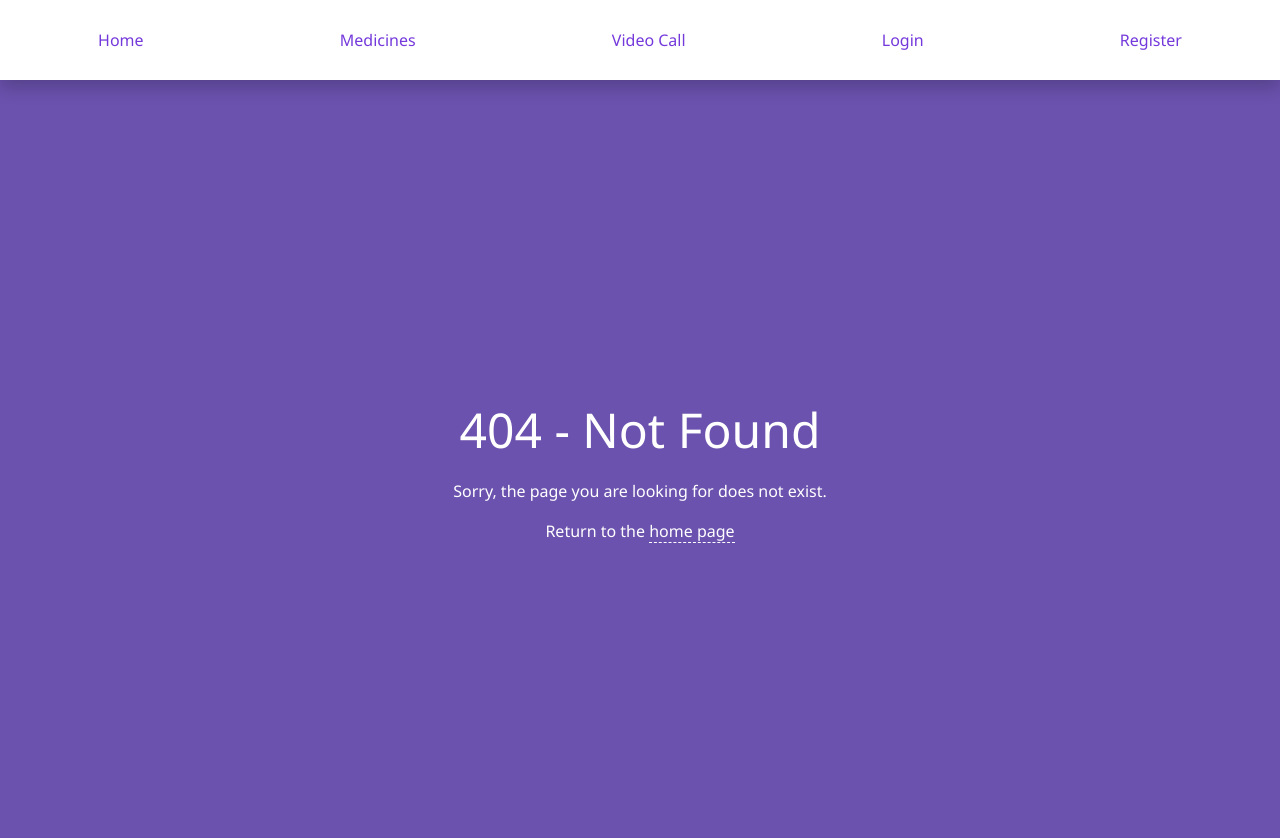
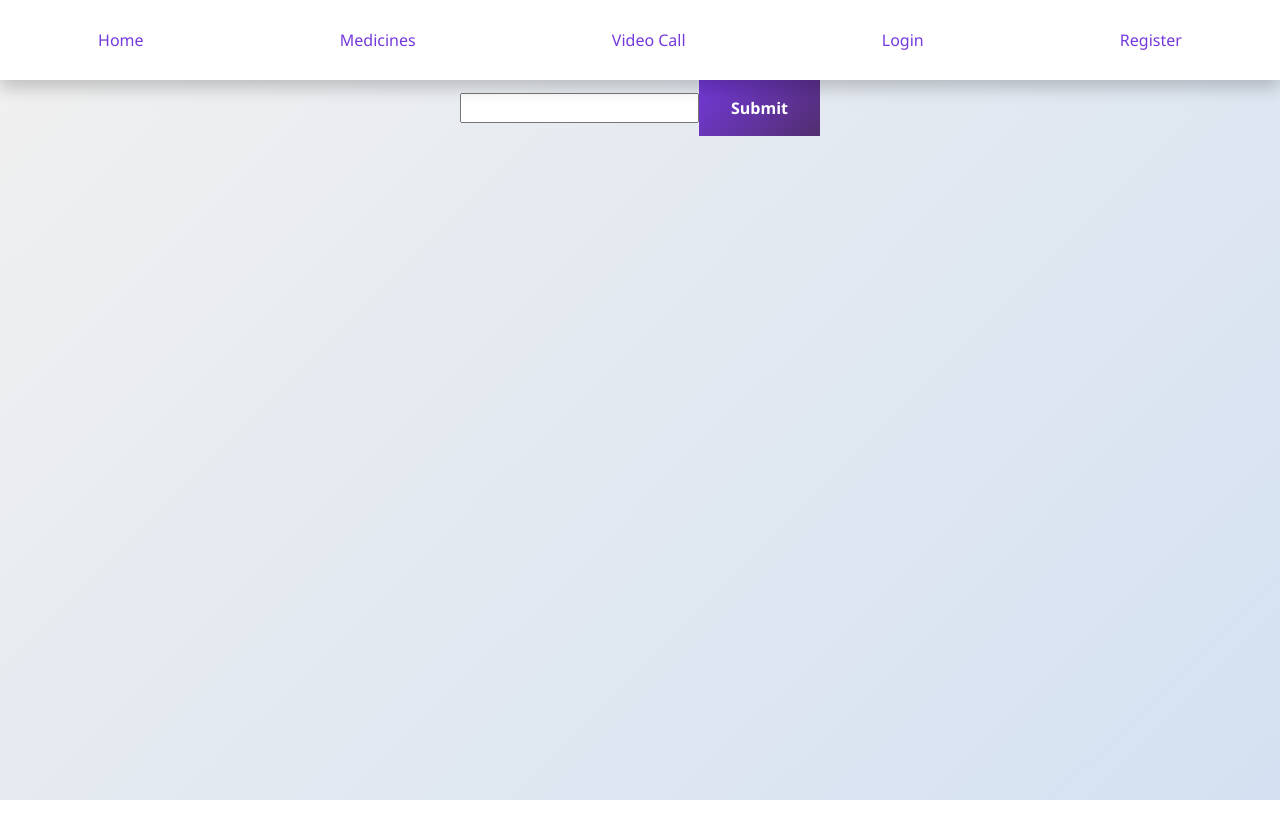
Before and after one commit to sohith18/Health-Care, a React (Vite) app in the folder client/: page /video-call in a window 1280 px wide. Before the commit this address had no page. Shown: the top 838 px of the page. After the commit the page ends 800 px from the top, so only its background shows below. Built offline with nearby package versions, Linux system fonts and the light colour scheme.

Commit message:
video call is done

```diff
--- a/client/src/App.jsx
+++ b/client/src/App.jsx
@@ -8,7 +8,8 @@ import axios from 'axios';
 import {Toaster } from 'react-hot-toast'
 import Medicine from './pages/Medicines';
 import 'bootstrap/dist/css/bootstrap.min.css';
-import VideoCall from './pages/VideoCall';
+import JoinRoom from './pages/join';
+import VideoCall from "./pages/meeting"
 import Doctors from './pages/Doctors';
 import ColdDoctors from './pages/Specialized_doctors/ColdDoctors';
 import DepressionDoctors from './pages/Specialized_doctors/DepressionDoctors';
@@ -30,9 +31,13 @@ function App () {
                 <Route path="/" element={<Home />} />
                 <Route path="/medicines" element={<Medicine/>}/>
                 <Route path="/login" element={<Login />} />
+                {/* <Route path="/video-call/*" element={<Video/>}/> */}
+                <Route exact path="/video-call" element={<JoinRoom />} />
+                <Route exact path="/video-call/meeting/:id" element={<VideoCall/>} />
                 <Route path="/register" element={<Register />} />
                 <Route path="/500" element={<ServerError />} />
                 <Route path="*" element={<NotFound />} />
+
             </Routes>
             </div>
         </div>
--- a/client/src/pages/VideoCall.jsx
+++ /dev/null
@@ -1,18 +0,0 @@
-import React, { useState } from 'react'
-import {Routes, Route, Link} from 'react-router-dom';
-import Doctors from './Doctors';
-
-export default function VideoCall() {
-  const [open,setOpen] = useState(false)
-  const handleClick = ()=>{
-
-  }
-  return (
-    <>
-      <div>
-
-      <Link to="/video-call/doctors">Consult Now</Link>
-      </div>
-    </>
-  )
-}
--- a/client/src/pages/join.jsx
+++ b/client/src/pages/join.jsx
@@ -4,7 +4,7 @@ export default function JoinRoom() {
   const [room, setRoom] = useState(null);
 
   const onSubmit = () => {
-    window.location.assign(`/video/${room}`);
+    window.location.assign(`/video-call/meeting/${room}`);
   };
 
   return (
--- a/client/src/pages/meeting.jsx
+++ b/client/src/pages/meeting.jsx
@@ -1,7 +1,7 @@
 import React, { useEffect } from "react";
 import axios from "axios";
 
-export default function Video({ match }) {
+export default function VideoCall({ match }) {
   const id = match.params.id;
     console.log("The id is " + id);
   useEffect(() => {
```
